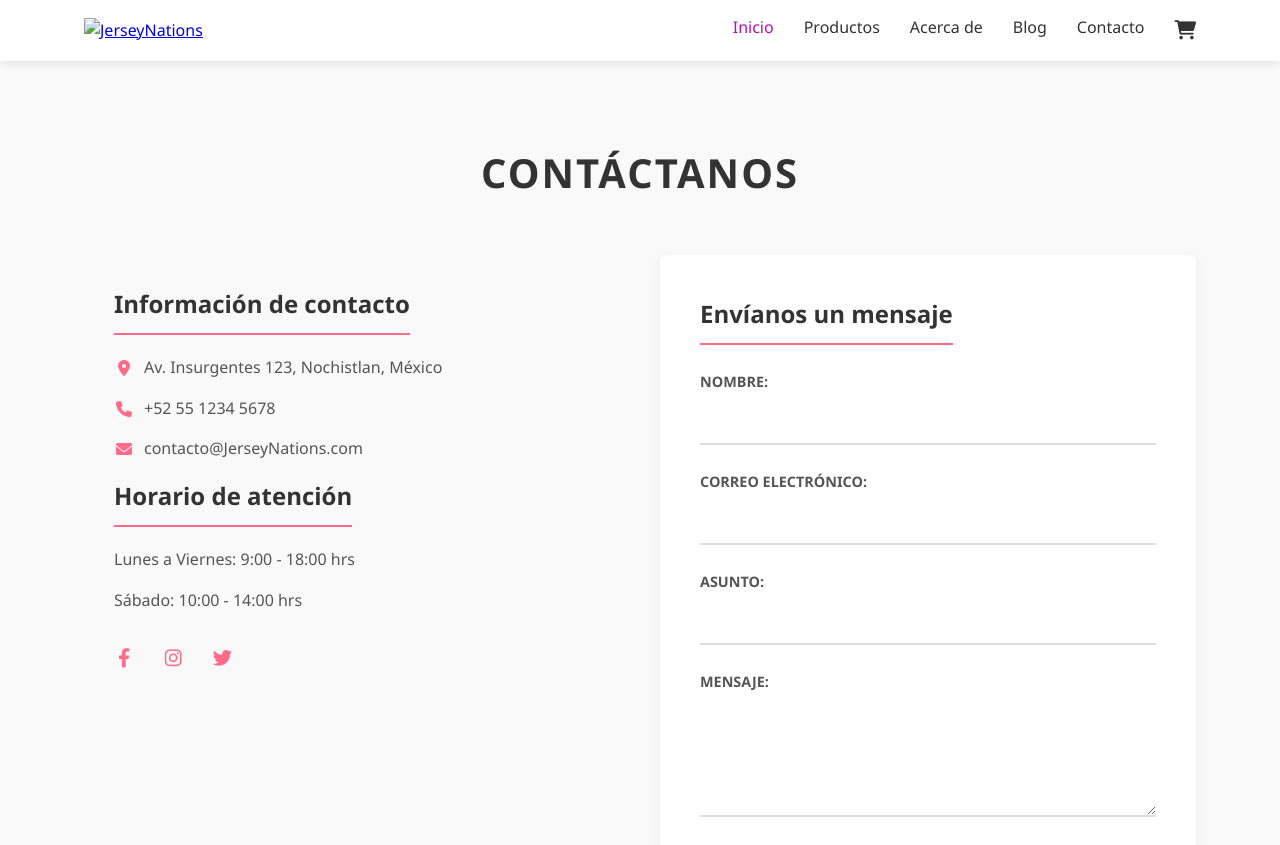
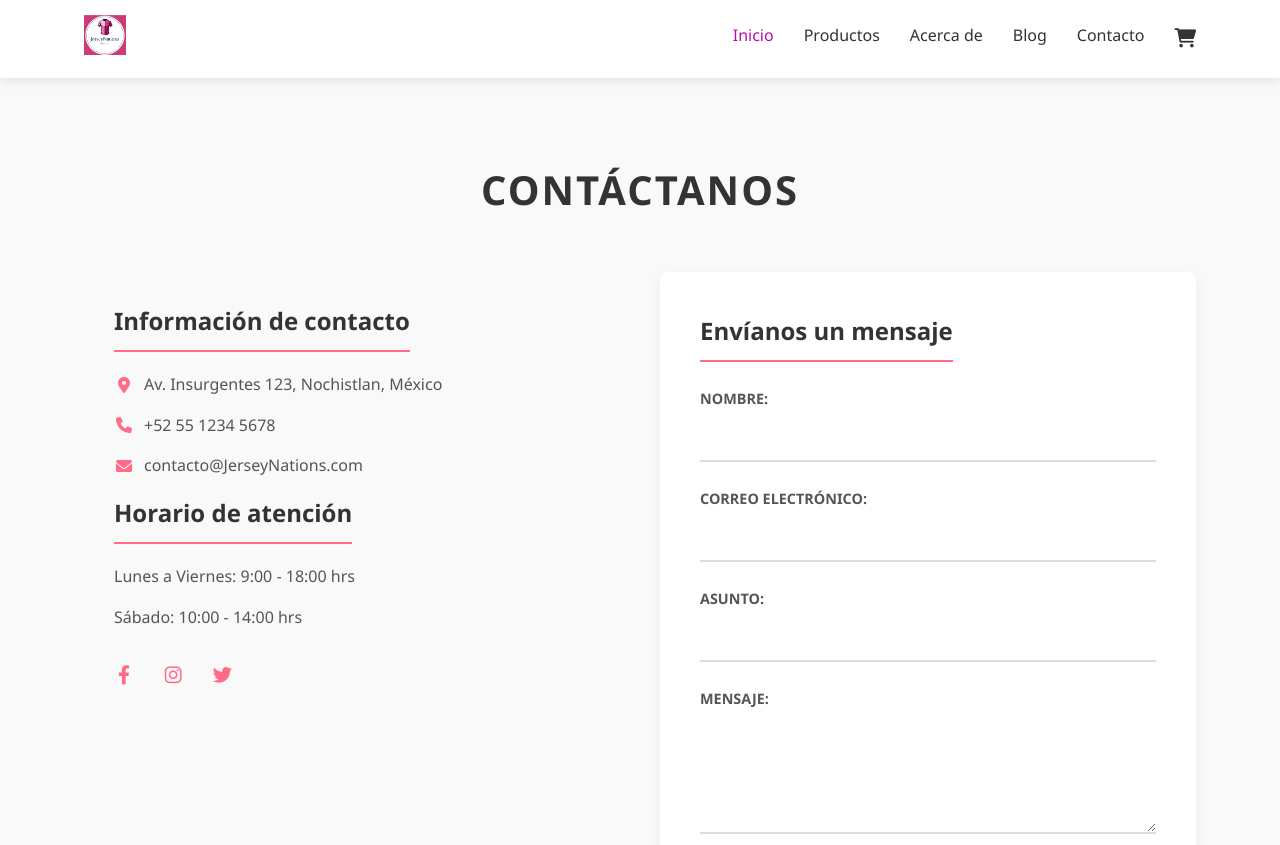
Before and after one commit to Jonathanaalex/JerNations, a plain HTML site: page contacto.html in a window 1280 px wide. Shown: the top 845 px of the page. Drawn offline with Linux system fonts and the light colour scheme.

Commit message:
Update contacto.html

```diff
--- a/contacto.html
+++ b/contacto.html
@@ -11,7 +11,7 @@
     <nav class="navbar">
         <div class="container">
             <a href="index.html" class="logo">
-                <img src="/JerseyNations/imagenes/Captura de pantalla 2025-03-20 165603.png" alt="JerseyNations" height="40">
+                <img src="imagenes/Captura de pantalla 2025-03-20 165603.png" alt="JerseyNations" height="40">
             </a>
             <ul class="nav-links">
                 <li><a href="index.html" class="active">Inicio</a></li>
```
